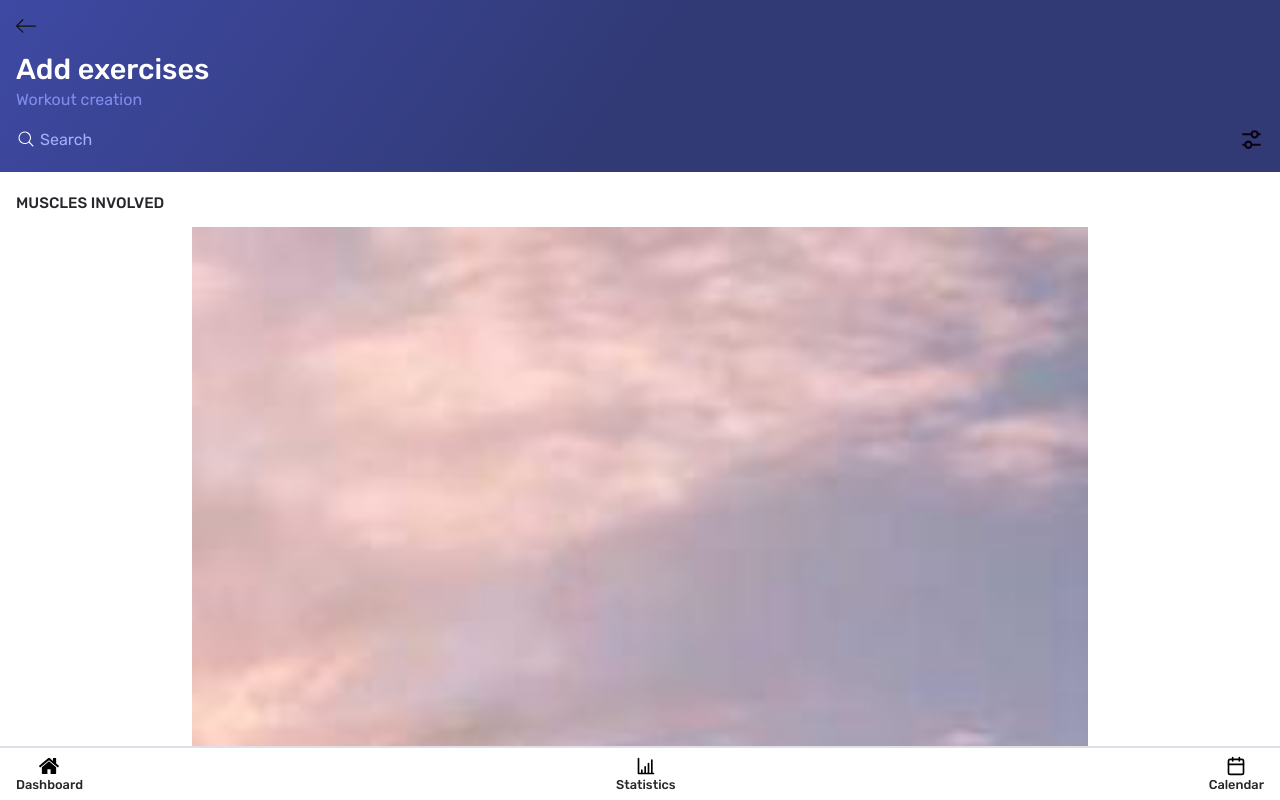
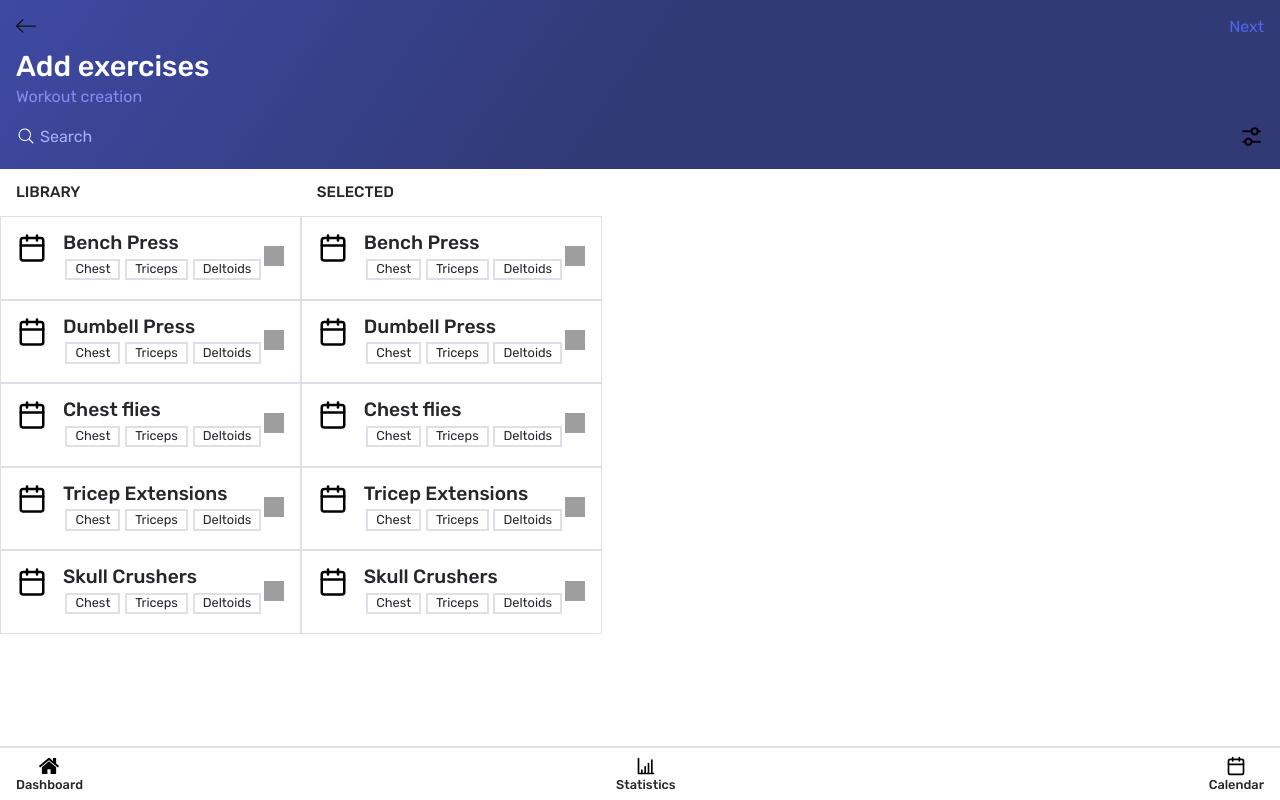
Before and after one commit to MichaelVanhoutte1/fit-avenue-frontend, a Next.js app: page /workout-creation in a window 1280 px wide. Built offline with nearby package versions, Linux system fonts and the light colour scheme; grey boxes are pictures that could not be loaded.

Commit message:
add the steps into the workout creation process

```diff
--- a/pages/workout-creation.tsx
+++ b/pages/workout-creation.tsx
@@ -1,3 +1,4 @@
+import { useState } from "react";
 import Exercise from "../components/exercise";
 import ExerciseConfiguration from "../components/exercise-configuration";
 import ExerciseLibrary from "../components/exercise-library";
@@ -20,20 +21,31 @@ import {
     MuscleGroupsDiv,
     TagDiv,
     ExercisesDiv,
+    FinishButton,
+    NextButton,
 } from "../styles/pages/workout-creation";
 import Image from "next/image";
 
 export default function Statistics() {
+    const [step, setStep] = useState(1);
+
     return (
         <>
             <HeadDiv>
                 <ImageDiv>
                     <Image
+                        onClick={() => setStep(step - 1)}
                         src="/images/icons/arrow-left.svg"
                         alt="profile"
                         width={20}
                         height={20}
                     />
+
+                    {step === 3 ? (
+                        <FinishButton>Finish</FinishButton>
+                    ) : (
+                        <NextButton onClick={() => setStep(step + 1)}>Next</NextButton>
+                    )}
                 </ImageDiv>
                 <TitleDiv>
                     <Title isWhite content="Add exercises" />
@@ -44,15 +56,15 @@ export default function Statistics() {
                     <Image src="/images/icons/filter.svg" alt="profile" width={25} height={25} />
                 </ActionDiv>
             </HeadDiv>
-            {/* step 1 */}
-            {/* <OverflowDiv>
+            {step === 1 ? (
+                <OverflowDiv>
                     <SelectDiv>
                         <ExerciseLibrary />
                         <SelectedExercises />
                     </SelectDiv>
-            </OverflowDiv> */}
-            {/* step 2 */}
-            {/* <ConfigSelectDiv>
+                </OverflowDiv>
+            ) : step === 2 ? (
+                <ConfigSelectDiv>
                     <ConfigDiv>
                         <SuperSetCheckbox type="checkbox" />
                         <ExerciseConfiguration src="/images/icons/calendar" alt="dsdf" />
@@ -61,8 +73,9 @@ export default function Statistics() {
                         <SuperSetCheckbox type="checkbox" />
                         <ExerciseConfiguration src="/images/icons/calendar" alt="dsdf" />
                     </ConfigDiv>
-            </ConfigSelectDiv> */}
-            {/* step 3 */}
+                </ConfigSelectDiv>
+            ) : (
+                <>
                     <MuscleGroupsDiv>
                         <Title isSmall content="muscles involved" />
                         <MainImage src="/images/rand.jpg" alt="exercise" />
@@ -74,12 +87,39 @@ export default function Statistics() {
                     </MuscleGroupsDiv>
                     <ExercisesDiv>
                         <Title isSmall content="exercises" />
-                <Exercise isDropdown name="Bench Press" src="/images/icons/calendar.svg" alt="stuff"/>
-                <Exercise isDropdown name="Bench Press" src="/images/icons/calendar.svg" alt="stuff"/>
-                <Exercise isDropdown name="Bench Press" src="/images/icons/calendar.svg" alt="stuff"/>
-                <Exercise isDropdown name="Bench Press" src="/images/icons/calendar.svg" alt="stuff"/>
-                <Exercise isDropdown name="Bench Press" src="/images/icons/calendar.svg" alt="stuff"/>
+                        <Exercise
+                            isDropdown
+                            name="Bench Press"
+                            src="/images/icons/calendar.svg"
+                            alt="stuff"
+                        />
+                        <Exercise
+                            isDropdown
+                            name="Bench Press"
+                            src="/images/icons/calendar.svg"
+                            alt="stuff"
+                        />
+                        <Exercise
+                            isDropdown
+                            name="Bench Press"
+                            src="/images/icons/calendar.svg"
+                            alt="stuff"
+                        />
+                        <Exercise
+                            isDropdown
+                            name="Bench Press"
+                            src="/images/icons/calendar.svg"
+                            alt="stuff"
+                        />
+                        <Exercise
+                            isDropdown
+                            name="Bench Press"
+                            src="/images/icons/calendar.svg"
+                            alt="stuff"
+                        />
                     </ExercisesDiv>
+                </>
+            )}
         </>
     );
 }
--- a/styles/pages/workout-creation.ts
+++ b/styles/pages/workout-creation.ts
@@ -16,6 +16,7 @@ export const TitleDiv = styled.div`
 `;
 
 export const ImageDiv = styled.div`
+    display: flex;
     margin: 0 0 0 1rem;
 `;
 
@@ -81,13 +82,13 @@ export const TagDiv = styled.div`
 `;
 
 export const MuscleGroupsDiv = styled.div`
-    margin: .5rem 0 1rem 0;
+    margin: 0.5rem 0 1rem 0;
     padding-top: 1rem;
 `;
 
 export const ExercisesDiv = styled.div`
-border-top: 1px solid ${colors.bordergray};
-    margin: .5rem 0 1rem 0;
+    border-top: 1px solid ${colors.bordergray};
+    margin: 0.5rem 0 1rem 0;
     padding-top: 1rem;
 `;
 
@@ -96,3 +97,15 @@ export const MainImage = styled.img`
     display: block;
     margin: 1rem auto 0 auto;
 `;
+
+export const NextButton = styled.button`
+    background: transparent;
+    margin: 0 1rem 0 auto;
+    color: ${colors.purple};
+`;
+
+export const FinishButton = styled.button`
+    background: transparent;
+    margin: 0 1rem 0 auto;
+    color: ${colors.purple};
+`;
```
Lines whose indentation alone changed are shown as unchanged.
